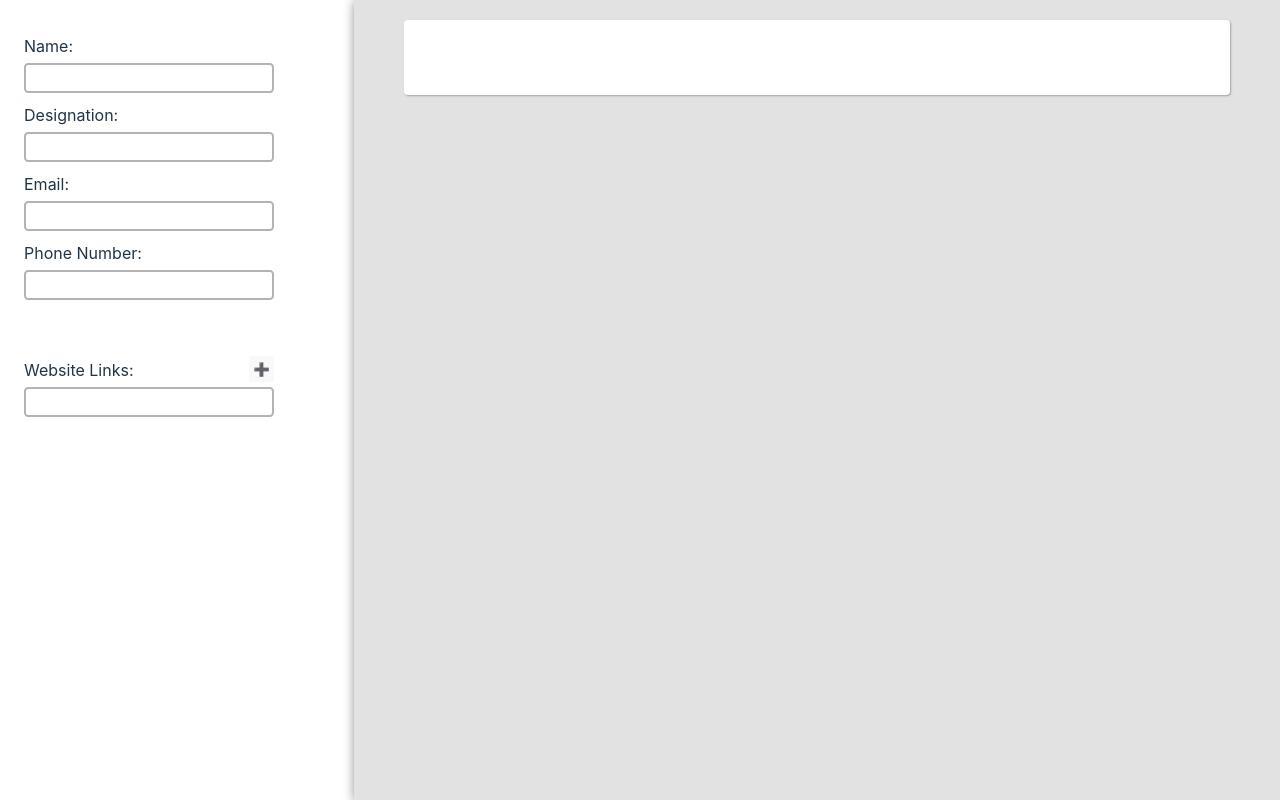
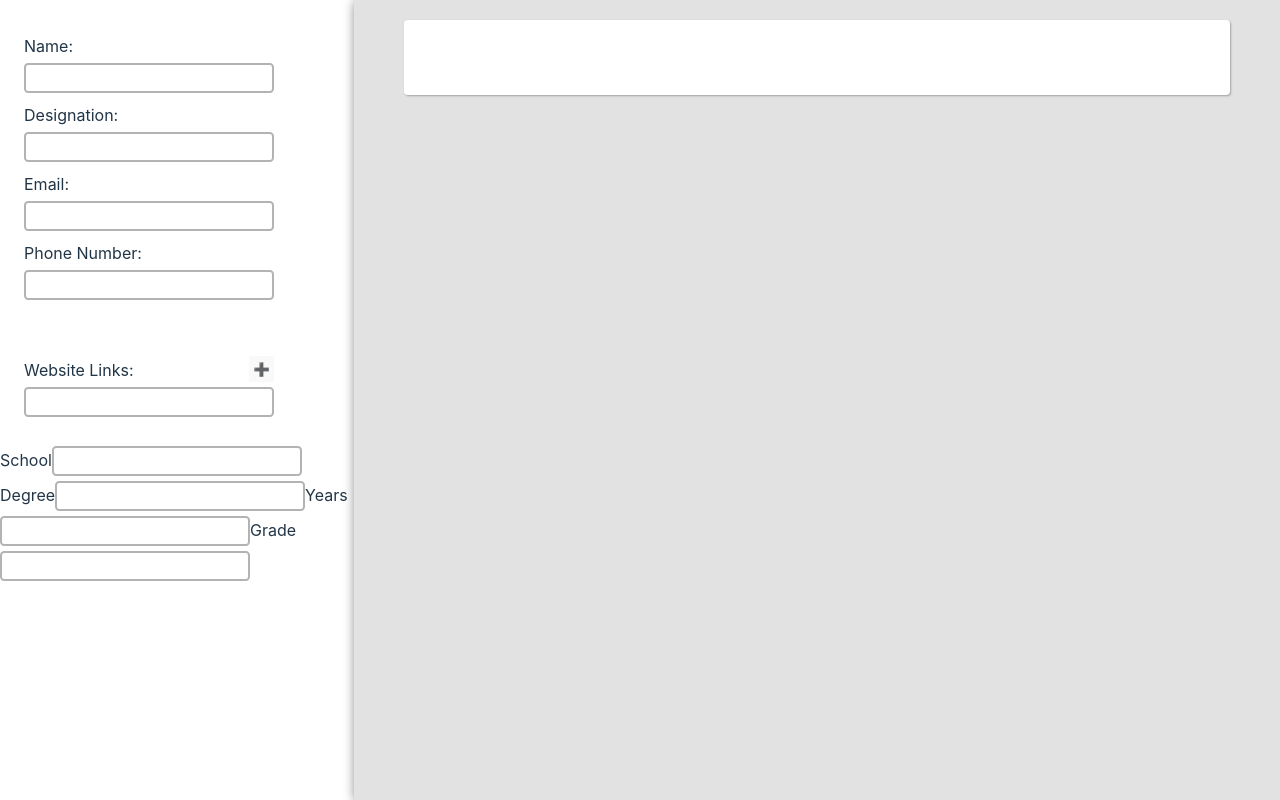
Before and after one commit to ShreyasKR8/resume-builder, a React (Vite) app: page / in a window 1280 px wide. Built offline with nearby package versions, Linux system fonts and the light colour scheme.

Commit message:
add education fields

```diff
--- a/src/App.jsx
+++ b/src/App.jsx
@@ -7,7 +7,7 @@ import storage from "./storage.js"
 function App() {
     const [formDetails, setFormDetails] = useState(() => {
         const savedFormDetails = storage.loadDetails();
-        if(savedFormDetails) {
+        if (savedFormDetails) {
             return savedFormDetails;
         } else {
             return {
@@ -16,6 +16,14 @@ function App() {
                 email: '',
                 phone: '',
                 websiteLink: [''],
+                education: [
+                    {
+                        school: "",
+                        degree: "",
+                        years: "",
+                        grade: ""
+                    }
+                ]
             }
         }
     });
@@ -43,6 +51,18 @@ function App() {
         });
     }
 
+    function handleEdFieldChange(e, index) {
+        const value = e.target.value;
+        setFormDetails(prevDetails => {
+            const updatedEd = [...prevDetails.education];
+            updatedEd[index][e.target.id] = value;
+            return {
+                ...prevDetails,
+                education: updatedEd
+            };
+        });
+    }
+
     function addWebsiteLink() {
         setFormDetails(prevDetails => ({
             ...prevDetails,
@@ -66,6 +86,7 @@ function App() {
                 handleWebLinksChange={handleWebLinksChange} addWebsiteLink={addWebsiteLink}
                 removeWebsiteLink={removeWebsiteLink}
                 loadedValues={formDetails}
+                handleEdFieldChange={handleEdFieldChange}
             />
             <section className="MainContent">
                 <Resume formDetails={formDetails} />
--- a/src/components/EditResume.jsx
+++ b/src/components/EditResume.jsx
@@ -1,8 +1,9 @@
 // import { useState } from "react";
 import PersonalInfo from "./PersonalInfo";
 import '../styles/EditResume.css'
+import Education from "./Education";
 
-export default function EditSection({ handleInputChange, formDetails, handleWebLinksChange, addWebsiteLink, removeWebsiteLink }) {
+export default function EditSection({ handleInputChange, formDetails, handleWebLinksChange, addWebsiteLink, removeWebsiteLink, handleEdFieldChange }) {
 
     return (
         <section className='EditSection'>
@@ -19,6 +20,7 @@ export default function EditSection({ handleInputChange, formDetails, handleWebL
                     </div>
                 ))}
             </div>
+            <Education handleEdFieldChange={handleEdFieldChange} formDetails={formDetails} />
         </section>
     );
 }
--- /dev/null
+++ b/src/components/Education.jsx
@@ -0,0 +1,28 @@
+
+const educationFields = [
+    'School',
+    'Degree',
+    'Years',
+    'Grade'
+];
+
+export default function Education({ handleEdFieldChange, formDetails }) {
+    return (
+            formDetails.education.map((edu, index) => (
+                <div className="EducationEditDiv" key={index}>
+                    <label htmlFor='school'>{educationFields[0]}
+                        <input id={'school'} type='text' onChange={(e) => handleEdFieldChange(e, index)} value={formDetails.education[index]['school']}/>
+                    </label>
+                    <label htmlFor='degree'>{educationFields[1]}
+                        <input id={'degree'} type='text' onChange={(e) => handleEdFieldChange(e, index)} value={formDetails.education[index]['degree']}/>
+                    </label>
+                    <label htmlFor='years'>{educationFields[2]}
+                        <input id={'years'} type='text' onChange={(e) => handleEdFieldChange(e, index)} value={formDetails.education[index]['years']}/>
+                    </label>
+                    <label htmlFor='grade'>{educationFields[3]}
+                        <input id={'grade'} type='text' onChange={(e) => handleEdFieldChange(e, index)} value={formDetails.education[index]['grade']}/>
+                    </label>
+                </div>
+            ))
+    )
+}
--- a/src/components/Resume.jsx
+++ b/src/components/Resume.jsx
@@ -42,6 +42,21 @@ export default function Resume({ formDetails }) {
                     </div>
                 </div>
             </div>
+
+            {/* Education Section*/}
+            {
+                formDetails.education.map((edu, index) => {
+
+                    return (
+                        <section className='EducationSection' key={index}>
+                            <h3>{edu.school}</h3>
+                            <h4>{edu.degree}</h4>
+                            <h4>{edu.years}</h4>
+                            <p>{edu.grade}</p>
+                        </section>
+                    );
+                })
+            }
         </section>
     );
 }
--- a/src/styles/Resume.css
+++ b/src/styles/Resume.css
@@ -44,3 +44,7 @@ h1 {
 .IconTextContainer .ContactLinks:hover {
     color: #747bff;
 }
+
+/* .EducationSection {
+
+} */
```
Lines whose indentation alone changed are shown as unchanged.
